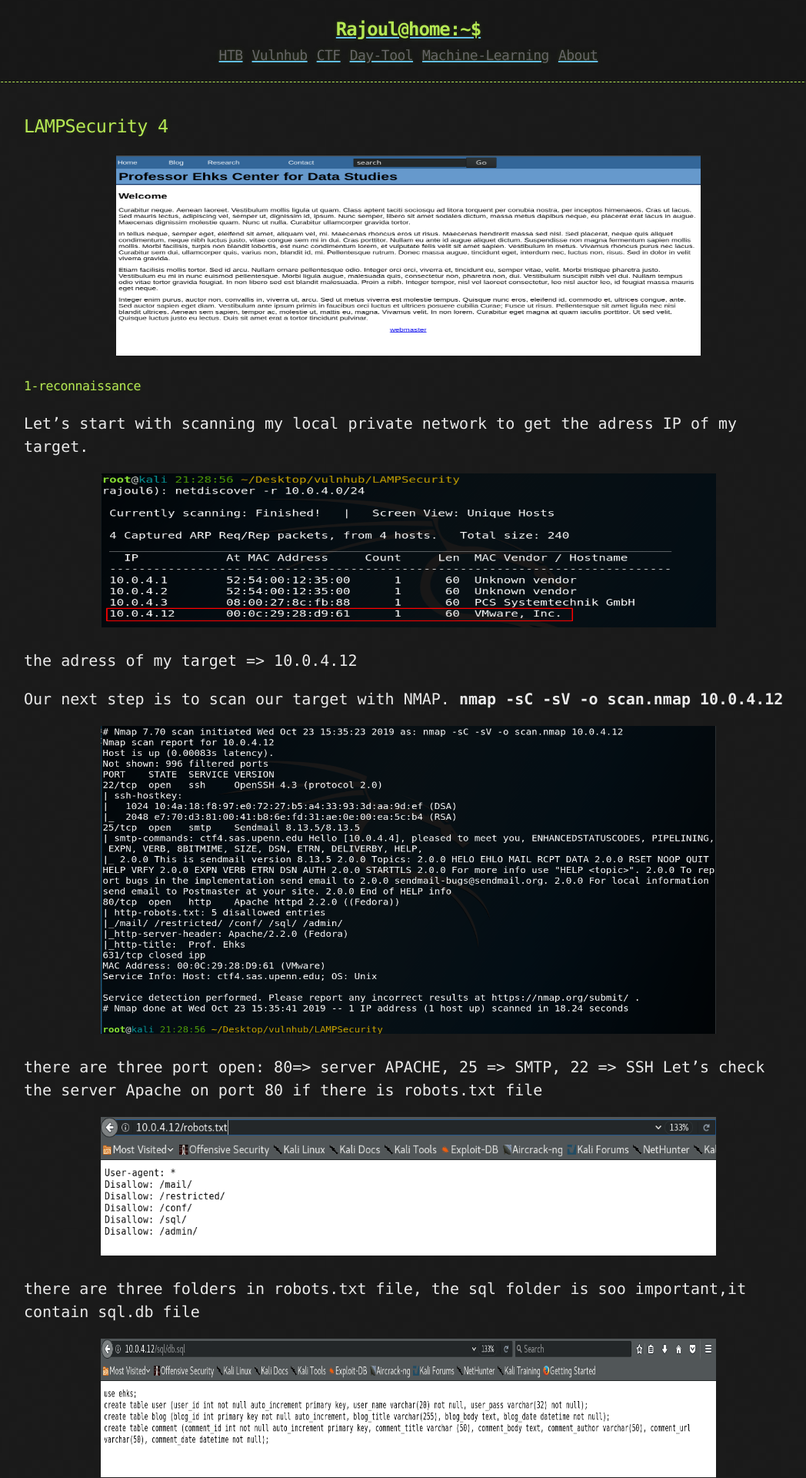
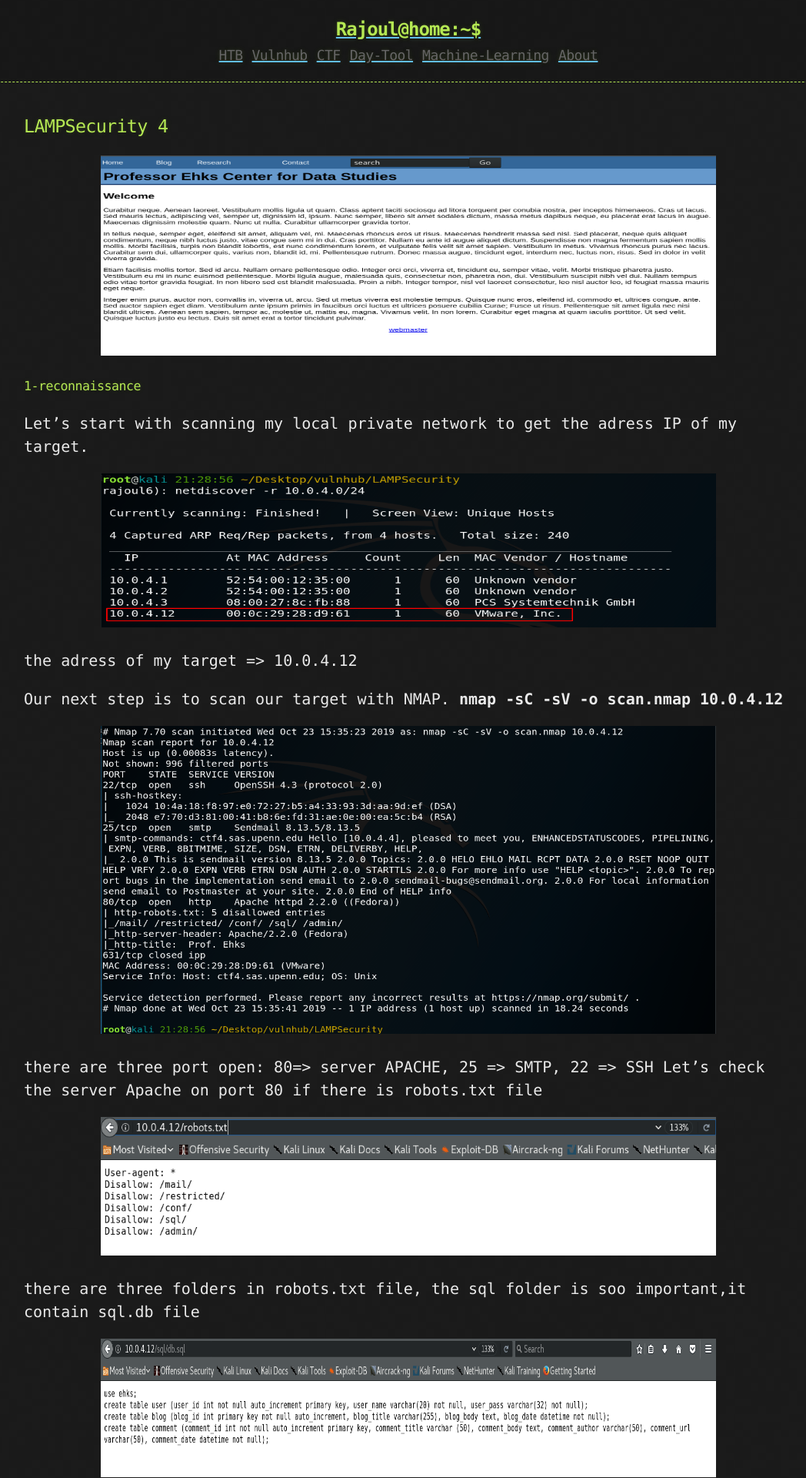
Before and after one commit to rajoul/rajoul.github.io, a Jekyll site: the page built from my_write_up/LAMPSecurity-4.md, in a window 1280 px wide. Shown: the top 1920 px of the page at 77% size, without its empty margins (109-1157 px from the left). Built offline with Jekyll 4.4.1, drawn with Linux system fonts in a browser that asks for light colours; our own code applies the rules of GitHub Pages for plain Markdown files.

Commit message:
Update LAMPSecurity-4.md

```diff
--- a/my_write_up/LAMPSecurity-4.md
+++ b/my_write_up/LAMPSecurity-4.md
@@ -1,6 +1,6 @@
 # LAMPSecurity 4
 <p align="center">
-  <img src="https://rajoul.github.io/my_write_up/image/LAMPSecurity-4/accueil.png" width="760" height="260">
+  <img src="https://rajoul.github.io/my_write_up/image/LAMPSecurity-4/accueil.png" width="800" height="260">
 </p>
 ##### 1-reconnaissance
 Let’s start with scanning my local private network to get the adress IP of my target.
@@ -45,15 +45,15 @@
 Great,we have usernames with password, the next step is to login with these account and see if there is an account with
 more priviledge.Let's start with dstevens : **ssh dstevens@10.0.4.12**
 <p align="center">
-  <img src="https://rajoul.github.io/my_write_up/image/LAMPSecurity-4/id.png" width="800" height="180">
+  <img src="https://rajoul.github.io/my_write_up/image/LAMPSecurity-4/id.png" width="800" height="100">
 </p>
 dstevens belong to admins group, let's check the members od this group
 <p align="center">
-  <img src="https://rajoul.github.io/my_write_up/image/LAMPSecurity-4/group.png" width="800" height="180">
+  <img src="https://rajoul.github.io/my_write_up/image/LAMPSecurity-4/group.png" width="800" height="100">
 </p>
 Also achen belong to admin  group,we can discover the privilidge of this account.
 <p align="center">
-  <img src="https://rajoul.github.io/my_write_up/image/LAMPSecurity-4/sudol.png" width="800" height="180">
+  <img src="https://rajoul.github.io/my_write_up/image/LAMPSecurity-4/sudol.png" width="800" height="100">
 </p>
 **Important** the dstevens user has the privilege to run all the commands with sudo.
 So, I can run bash shell like an admin.
```
